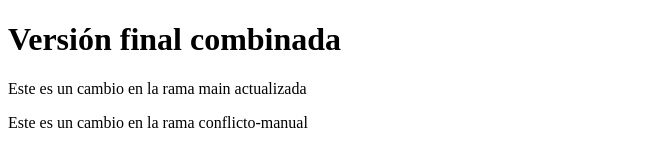
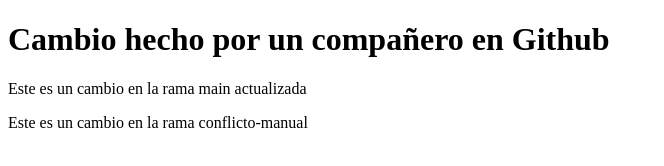
Before and after one commit to alfonsoguzmanguerrero-del/ejercicio-repado, a plain HTML site: page index.html in a window 1280 px wide. Shown: the whole page, without its empty margins (0-664 px from the left). Drawn offline with Linux system fonts and the light colour scheme.

Commit message:
Update index.html
cambio simulado desde GitHub por compañero

```diff
--- a/index.html
+++ b/index.html
@@ -5,7 +5,7 @@
     <link rel="stylesheet" href="style.css">
   </head>
   <body>
-    <h1>Versión final combinada</h1>
+    <h1>Cambio hecho por un compañero en Github</h1>
     <p>Este es un cambio en la rama main actualizada</p>
     <p>Este es un cambio en la rama conflicto-manual</p>
     <script src="app.js"></script>
```
